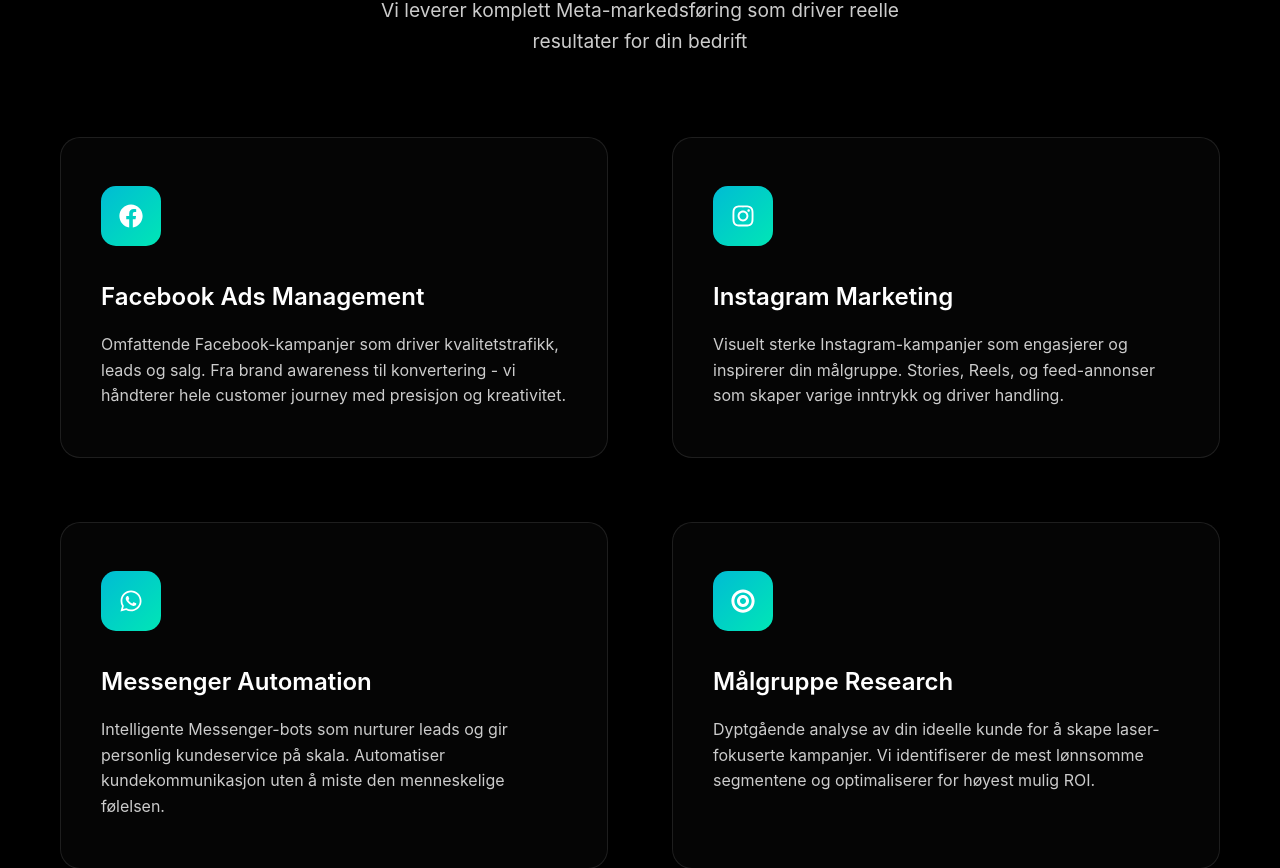
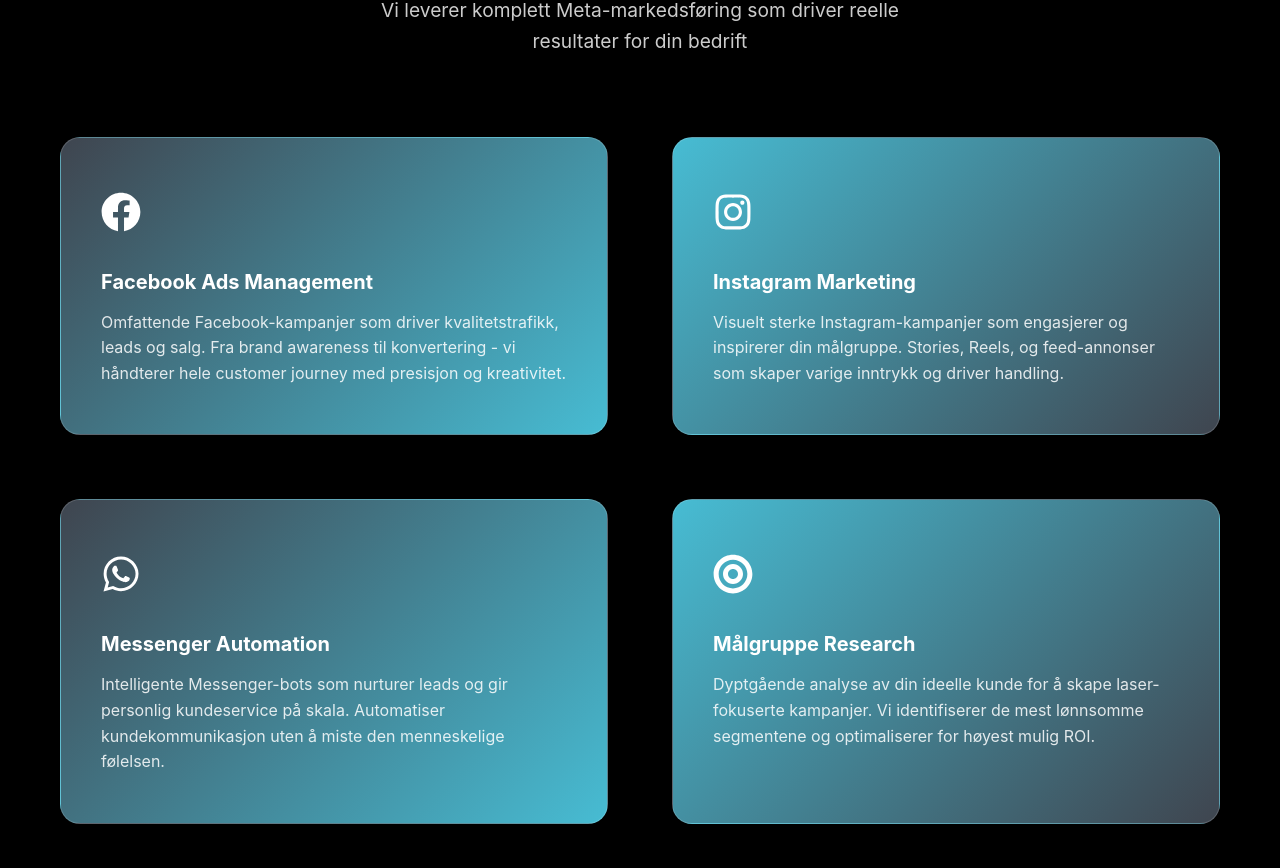
Before and after one commit to sigurdmaeland/focus-level-up, a React (Vite) app: page /meta-ads in a window 1280 px wide. Shown: the part 2190-3058 px from the top of the page. Built offline with nearby package versions, Linux system fonts and the light colour scheme.

Commit message:
jdjdjheipådeg

```diff
--- a/src/styles/Ads.css
+++ b/src/styles/Ads.css
@@ -197,42 +197,42 @@
 
 .feature-card {
   padding: 3rem 2.5rem;
-  background: rgba(255, 255, 255, 0.02);
-  border: 1px solid rgba(255, 255, 255, 0.1);
+  background: linear-gradient(135deg, #3f454fff, #47bcd3ff);
+  border: 1px solid rgba(255, 255, 255, 0.15);
   border-radius: 20px;
   transition: all 0.3s ease;
+  color: #ffffff;
+  position: relative;
 }
 
-.feature-card:hover {
-  transform: translateY(-5px);
-  background: rgba(0, 188, 212, 0.03);
-  border-color: rgba(0, 188, 212, 0.2);
+
+
+/* 💡 Snur gradienten for boksene på høyre side (nr. 2 og 4) */
+.features-grid .feature-card:nth-child(2),
+.features-grid .feature-card:nth-child(4) {
+  background: linear-gradient(135deg, #47bcd3ff, #3f454fff);
 }
 
-.feature-icon {
-  width: 60px;
-  height: 60px;
-  background: linear-gradient(135deg, #00bcd4, #00e6b6);
-  border-radius: 15px;
-  display: flex;
-  align-items: center;
-  justify-content: center;
-  margin-bottom: 2rem;
-  font-size: 1.5rem;
-}
+
 
 .feature-card h3 {
-  font-size: 1.5rem;
-  font-weight: 600;
-  margin-bottom: 1rem;
+  margin-top: 1rem;
+  margin-bottom: 0.75rem;
+  font-size: 1.25rem;
   color: #ffffff;
 }
 
 .feature-card p {
-  color: #cccccc;
+  color: rgba(255, 255, 255, 0.85);
   line-height: 1.6;
-  font-size: 1rem;
 }
+
+.feature-icon {
+  font-size: 2.5rem;
+  color: #ffffff;
+  margin-bottom: 1rem;
+}
+
 
 /* Process Section */
 .ads-process {
```
